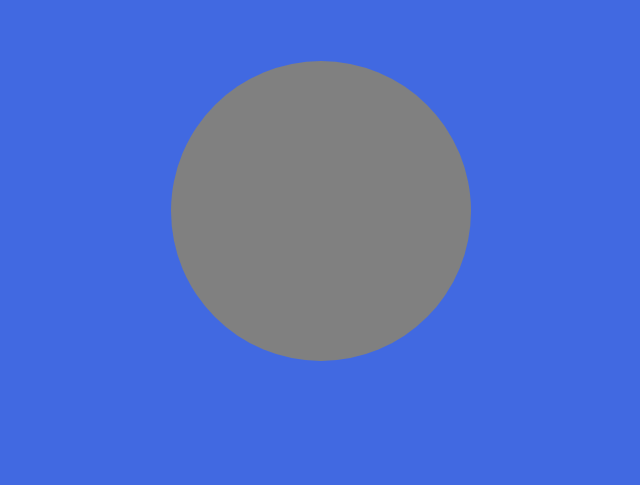
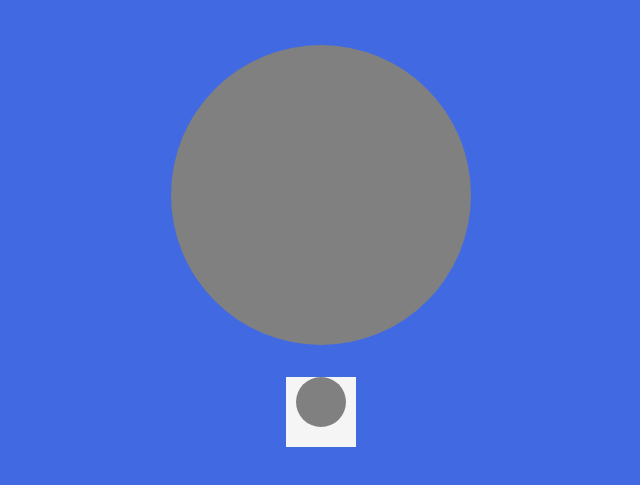
Before and after one commit to VeronicaTeodorof/vlad-the-matcher, a plain HTML site: page game.html in a window 1280 px wide. Shown: the part 61-546 px from the top of the page, without its empty margins (319-959 px from the left). Drawn offline with Linux system fonts and the light colour scheme.

Commit message:
Create and style die

```diff
--- a/assets/css/style.css
+++ b/assets/css/style.css
@@ -32,6 +32,25 @@ button:hover {
     width: 300px;
     background-color: gray;
     margin: auto;
-    margin-top: 4rem;
+    margin-top: 3rem;
     border-radius: 50%;
 }
+
+/* Die */
+.game-die {
+    height: 70px;
+    width: 70px;
+    background-color: whitesmoke;
+    margin: auto;
+    margin-top: 2rem;
+
+}
+
+.rolled-colour {
+    background-color: gray;
+    height: 50px;
+    width: 50px;
+    border-radius: 50%;
+    margin: auto;
+
+}
--- a/game.html
+++ b/game.html
@@ -19,6 +19,10 @@
         </section>
 
         <section id="die-section">
+            <div id="die" class="game-die">
+                <div id="colour" class="rolled-colour"></div>
+            </div>
+
 
         </section>
 
```
